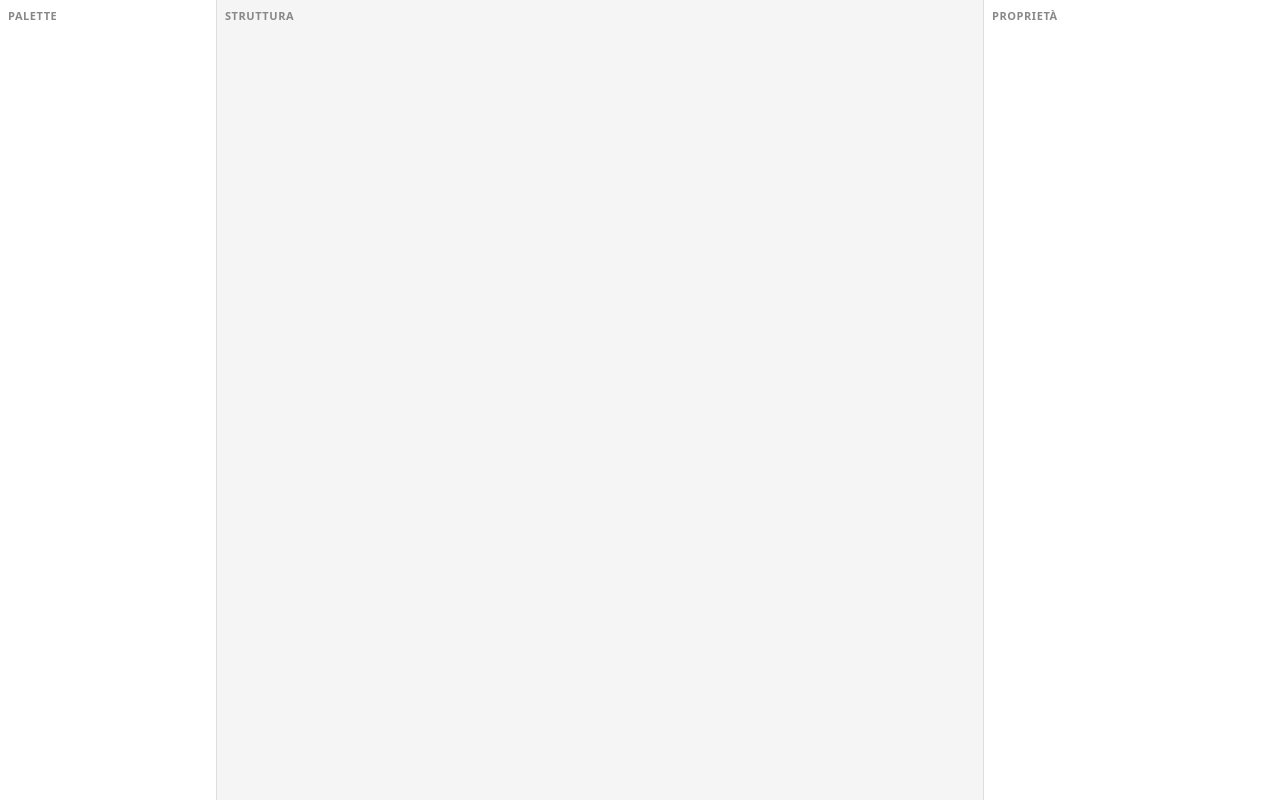
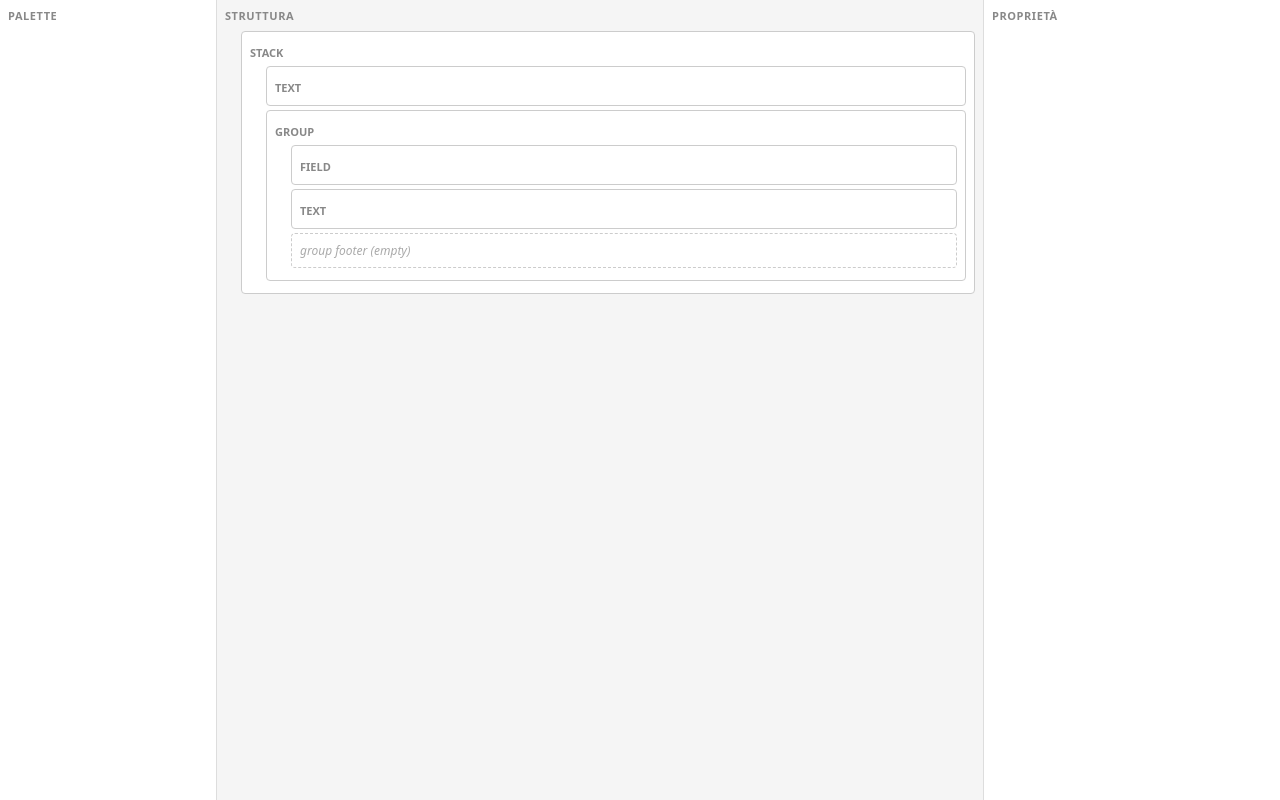
Before and after one commit to ProgrammatoreInCamicia/print-engine, a React (Vite) app in the folder packages/designer/: page / in a window 1280 px wide. Built offline with nearby package versions, Linux system fonts and the light colour scheme.

Commit message:
created recorsive structureNode for rappresents nodes in designer

```diff
--- a/packages/designer/src/App.tsx
+++ b/packages/designer/src/App.tsx
@@ -1,6 +1,7 @@
 import './App.css';
 import { exampleDoc } from './data/exampleDoc';
 import { DesignerProvider, useDesigner } from './state/DesignerContext';
+import { StructureNode } from './structure/StructureNode';
 
 export function App() {
 
@@ -23,6 +24,7 @@ export function AppLayout() {
 
             <main className="app-structure">
                 <h2>Struttura</h2>
+                <StructureNode node={doc.body} path={['body']} />
                 {/* Passo 4: StructureNode, superficie di editing */}
             </main>
 
--- /dev/null
+++ b/packages/designer/src/structure/StructureNode.css
@@ -0,0 +1,30 @@
+/* StructureNode.css */
+.structure-node {
+    border: 1px solid #ccc;
+    border-radius: 4px;
+    padding: 8px;
+    margin: 4px 0 4px 16px;  /* il margine sinistro crea la scala visiva dell'annidamento */
+    background: #fff;
+}
+
+.structure-node.selected {
+    border-color: #1a73e8;
+    background: #eef4fc;
+}
+
+.structure-node-label {
+    font-size: 11px;
+    text-transform: uppercase;
+    color: #888;
+    font-weight: 600;
+}
+
+.structure-node-empty {
+    border: 1px dashed #ccc;
+    border-radius: 4px;
+    padding: 8px;
+    margin: 4px 0 4px 16px;
+    color: #aaa;
+    font-style: italic;
+    font-size: 12px;
+}
--- /dev/null
+++ b/packages/designer/src/structure/StructureNode.tsx
@@ -0,0 +1,43 @@
+import { Node } from "@print-engine/schema";
+import { childPaths, getAtPath, NodePath, pathKey } from "./paths";
+import { useDesigner } from "../state/DesignerContext";
+import './StructureNode.css';
+
+export function StructureNode({ node, path }: { node: Node, path: NodePath }) {
+    const { doc, selection, setSelection } = useDesigner();
+
+    const isSelected = selection !== null && pathKey(selection) === pathKey(path);
+
+    const entries = childPaths(node, path);
+
+    return (
+        <div
+        className={`structure-node ${isSelected ? 'selected' : ''}`}
+        onClick={(e) => {
+            e.stopPropagation();
+            setSelection(path);
+        }}>
+            <span className="structure-node-label">{node.type}</span>
+            {entries.map(entry => {
+                if (entry.isEmpty) {
+                    return <div className="structure-node-empty" key={pathKey(entry.path)}>{entry.label} (empty)</div>;
+                } else {
+                    const childNode = getAtPath(doc, entry.path);
+                    if (!childNode) {
+                        return <div key={pathKey(entry.path)}>Missing node at path: {pathKey(entry.path)}</div>;
+                    } else {
+                        return (
+                            <StructureNode
+                                key={pathKey(entry.path)}
+                                node={childNode}
+                                path={entry.path}
+                            />
+                        )
+                    }
+                }
+                // per ciascuna entry: se è vuota, mostra un placeholder;
+                // altrimenti recupera il nodo figlio e richiama StructureNode
+            })}
+        </div>
+    );
+}
```
